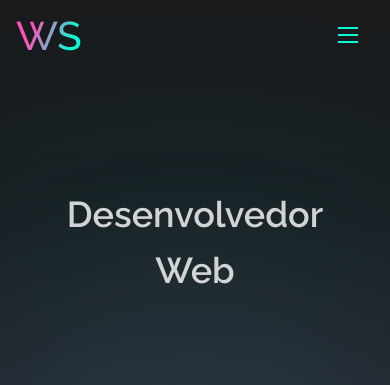
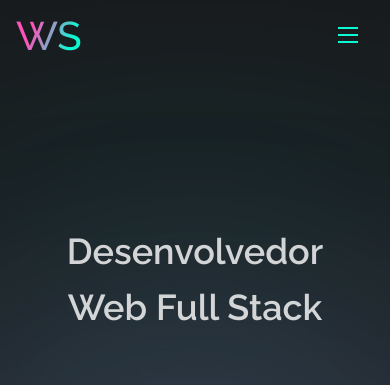
Before and after one commit to wendryosales/portfolio, a React (Create React App) app: page / in a window 390 px wide. Shown: the top 385 px of the page. Built offline with nearby package versions, Linux system fonts and the light colour scheme.

Commit message:
Fix text and Justify content in mobile screen

```diff
--- a/src/pages/Home.js
+++ b/src/pages/Home.js
@@ -9,7 +9,7 @@ function Home () {
       <Header />
       <div className={style.home}>
           <h1 className={style.title}>
-            Desenvolvedor Web
+            Desenvolvedor Web Full Stack
           </h1>
         <div className={style.image}>
           <img src={picture} alt='Rapaz com camisa da Trybe' />
--- a/src/pages/Home.module.css
+++ b/src/pages/Home.module.css
@@ -51,7 +51,7 @@ body {
 
 
 .title {
-  width: 300px;
+  width: 400px;
   font-family: 'Raleway';
   font-style: normal;
   font-weight: 600;
@@ -76,9 +76,14 @@ body {
 @media (max-width: 720px) {
   .home {
     flex-direction: column;
+    justify-content: space-evenly;
   }
 
   body {
     overflow-y: auto;
   }
+
+  .title {
+    width: 300px;
+  }
 }
```
